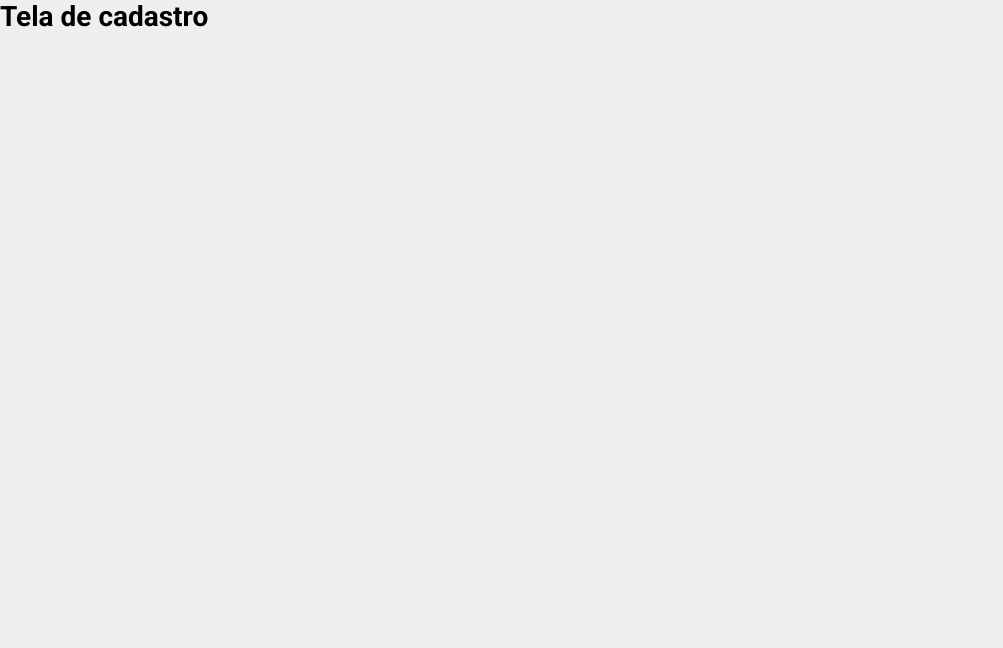
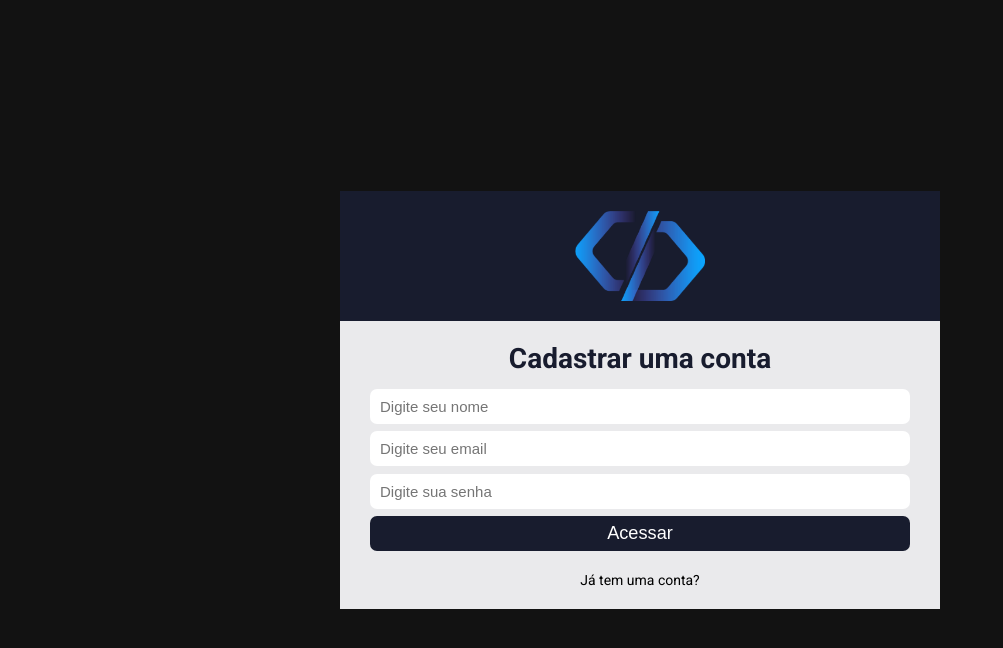
Before and after one commit to Iann-rst/Sistema-de-chamadas, a React (Create React App) app: page /register in a window 1280 px wide. Shown: the top 648 px of the page, without its empty margins (0-1003 px from the left). Built offline with nearby package versions, Linux system fonts and the light colour scheme.

Commit message:
Página de cadastro (SignUp)

```diff
--- a/src/pages/SignUp/index.js
+++ b/src/pages/SignUp/index.js
@@ -1,7 +1,34 @@
+import { useState } from 'react';
+import { Link } from 'react-router-dom';
+import logo from '../../assets/logo.png';
+
+//Página de cadastro
 function SignUp() {
+  const [email, setEmail] = useState('');
+  const [senha, setSenha] = useState('');
+  const [nome, setNome] = useState('')
+
+  function handleSubmit(e) {
+    e.preventDefault(); //para não atualizar a página
+    alert('Clicou');
+  }
+
   return (
-    <div>
-      <h1>Tela de cadastro</h1>
+    <div className="container-center">
+      <div className="login">
+        <div className="logo-area">
+          <img src={logo} alt="Logo do Sistema" />
+        </div>
+
+        <form onSubmit={handleSubmit}>
+          <h1>Cadastrar uma conta</h1>
+          <input type="text" placeholder="Digite seu nome" value={nome} onChange={(e) => setNome(e.target.value)} />
+          <input type="text" placeholder="Digite seu email" value={email} onChange={(e) => setEmail(e.target.value)} />
+          <input type="password" placeholder="Digite sua senha" value={senha} onChange={(e) => setSenha(e.target.value)} />
+          <button type="submit">Acessar</button>
+        </form>
+        <Link to="/">Já tem uma conta?</Link>
+      </div>
     </div>
   );
 }
```
